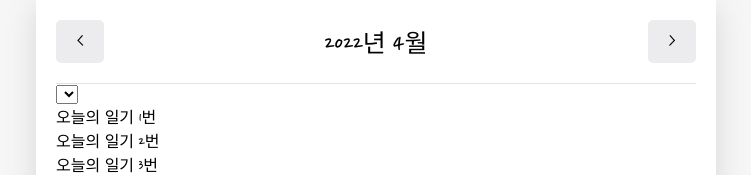
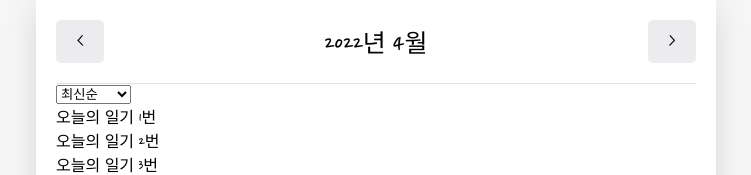
Before and after one commit to chuhongkyu/emotion_diary, a React (Create React App) app: page / in a window 1280 px wide. Shown: the top 175 px of the page, without its empty margins (264-1015 px from the left). Built offline with nearby package versions, Linux system fonts and the light colour scheme; a web font is replaced by a local one.

Commit message:
Update_DairyList

```diff
--- a/src/components/DiaryList.js
+++ b/src/components/DiaryList.js
@@ -1,12 +1,28 @@
+import { useState } from "react";
+
+
+const sortOptionList =[
+    {value:"latest", name:"최신순"},
+    {value:"older", name:"오래된 순"},
+]
+
 const ControlMenu = ({value, onChange, optionList})=>{
-    return <select></select>
+    return (
+        <select value={value} onChange={(e)=> onChange(e.target.value)}>
+            {optionList.map((it,idx)=><option key={idx} value={it.value}>{it.name}</option>)}
+        </select>
+    )
+
 }
 
 
 const DiaryList = ({diaryList})=>{
+
+    const[sortType, setSortType] = useState("lastest");
+
     return(
     <div>
-        <ControlMenu/>
+        <ControlMenu value={sortType} onChange={setSortType} optionList={sortOptionList}/>
         {diaryList.map((it)=> (
             <div key={it.id}>{it.content}</div>
             ))}
```
